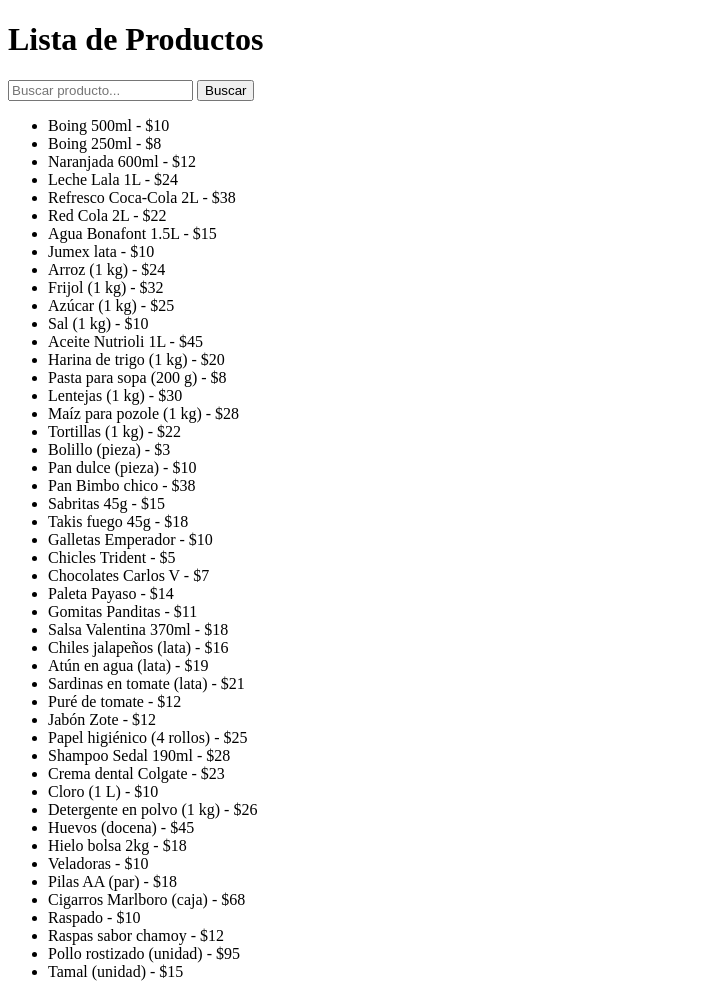
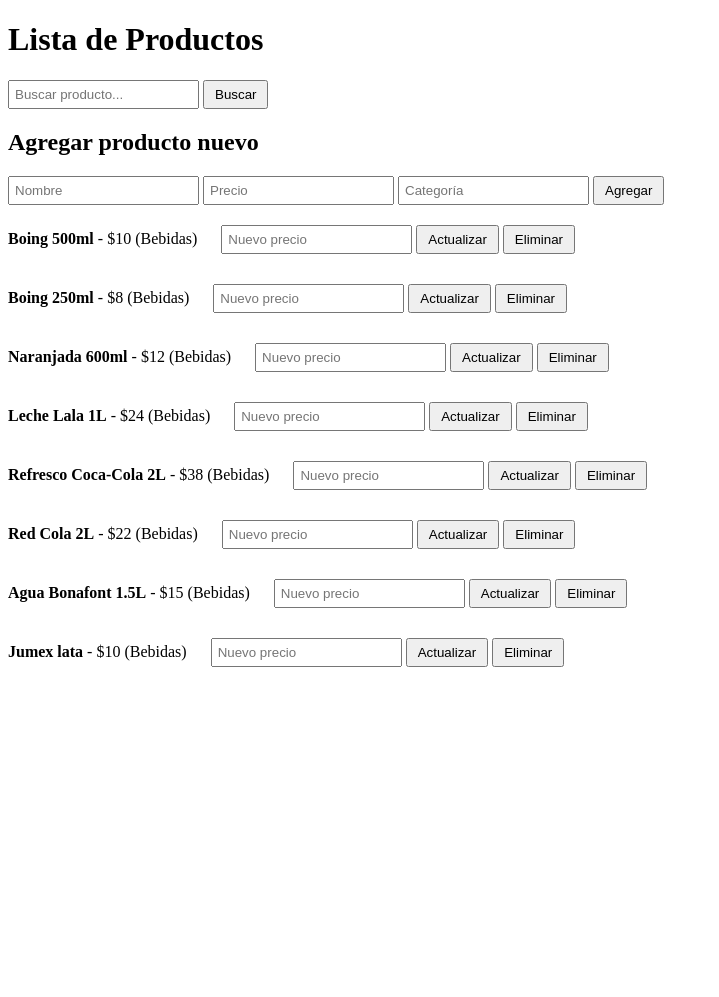
Before and after one commit to Marino2036/listaP, a Flask app: page / in a window 1280 px wide. Shown: the whole page, without its empty margins (0-719 px from the left). After the commit the page ends 667 px from the top, so only its background shows below. Run offline with Flask 3, Linux system fonts and the light colour scheme.

Commit message:
Agrega funcionalidades para agregar, eliminar y actualizar productos con persistencia JSON

```diff
--- a/app.py
+++ b/app.py
@@ -7,7 +7,7 @@ ARCHIVO_PRODUCTOS = "productos.json"
 
 # Lista inicial de productos (se usa si no hay archivo JSON)
 productos_inicial = [
-    # Bebidas
+    # (tu lista completa aquí, igual que en el código que enviaste)
     {"id": 1, "nombre": "Boing 500ml", "precio": 10, "categoria": "Bebidas"},
     {"id": 2, "nombre": "Boing 250ml", "precio": 8, "categoria": "Bebidas"},
     {"id": 3, "nombre": "Naranjada 600ml", "precio": 12, "categoria": "Bebidas"},
@@ -16,61 +16,10 @@ productos_inicial = [
     {"id": 6, "nombre": "Red Cola 2L", "precio": 22, "categoria": "Bebidas"},
     {"id": 7, "nombre": "Agua Bonafont 1.5L", "precio": 15, "categoria": "Bebidas"},
     {"id": 8, "nombre": "Jumex lata", "precio": 10, "categoria": "Bebidas"},
-
-    # Alimentos básicos
-    {"id": 9, "nombre": "Arroz (1 kg)", "precio": 24, "categoria": "Alimentos básicos"},
-    {"id": 10, "nombre": "Frijol (1 kg)", "precio": 32, "categoria": "Alimentos básicos"},
-    {"id": 11, "nombre": "Azúcar (1 kg)", "precio": 25, "categoria": "Alimentos básicos"},
-    {"id": 12, "nombre": "Sal (1 kg)", "precio": 10, "categoria": "Alimentos básicos"},
-    {"id": 13, "nombre": "Aceite Nutrioli 1L", "precio": 45, "categoria": "Alimentos básicos"},
-    {"id": 14, "nombre": "Harina de trigo (1 kg)", "precio": 20, "categoria": "Alimentos básicos"},
-    {"id": 15, "nombre": "Pasta para sopa (200 g)", "precio": 8, "categoria": "Alimentos básicos"},
-    {"id": 16, "nombre": "Lentejas (1 kg)", "precio": 30, "categoria": "Alimentos básicos"},
-    {"id": 17, "nombre": "Maíz para pozole (1 kg)", "precio": 28, "categoria": "Alimentos básicos"},
-
-    # Panadería
-    {"id": 18, "nombre": "Tortillas (1 kg)", "precio": 22, "categoria": "Panadería"},
-    {"id": 19, "nombre": "Bolillo (pieza)", "precio": 3, "categoria": "Panadería"},
-    {"id": 20, "nombre": "Pan dulce (pieza)", "precio": 10, "categoria": "Panadería"},
-    {"id": 21, "nombre": "Pan Bimbo chico", "precio": 38, "categoria": "Panadería"},
-
-    # Botanas y dulces
-    {"id": 22, "nombre": "Sabritas 45g", "precio": 15, "categoria": "Botanas y dulces"},
-    {"id": 23, "nombre": "Takis fuego 45g", "precio": 18, "categoria": "Botanas y dulces"},
-    {"id": 24, "nombre": "Galletas Emperador", "precio": 10, "categoria": "Botanas y dulces"},
-    {"id": 25, "nombre": "Chicles Trident", "precio": 5, "categoria": "Botanas y dulces"},
-    {"id": 26, "nombre": "Chocolates Carlos V", "precio": 7, "categoria": "Botanas y dulces"},
-    {"id": 27, "nombre": "Paleta Payaso", "precio": 14, "categoria": "Botanas y dulces"},
-    {"id": 28, "nombre": "Gomitas Panditas", "precio": 11, "categoria": "Botanas y dulces"},
-
-    # Conservas y salsas
-    {"id": 29, "nombre": "Salsa Valentina 370ml", "precio": 18, "categoria": "Conservas y salsas"},
-    {"id": 30, "nombre": "Chiles jalapeños (lata)", "precio": 16, "categoria": "Conservas y salsas"},
-    {"id": 31, "nombre": "Atún en agua (lata)", "precio": 19, "categoria": "Conservas y salsas"},
-    {"id": 32, "nombre": "Sardinas en tomate (lata)", "precio": 21, "categoria": "Conservas y salsas"},
-    {"id": 33, "nombre": "Puré de tomate", "precio": 12, "categoria": "Conservas y salsas"},
-
-    # Limpieza e higiene
-    {"id": 34, "nombre": "Jabón Zote", "precio": 12, "categoria": "Limpieza e higiene"},
-    {"id": 35, "nombre": "Papel higiénico (4 rollos)", "precio": 25, "categoria": "Limpieza e higiene"},
-    {"id": 36, "nombre": "Shampoo Sedal 190ml", "precio": 28, "categoria": "Limpieza e higiene"},
-    {"id": 37, "nombre": "Crema dental Colgate", "precio": 23, "categoria": "Limpieza e higiene"},
-    {"id": 38, "nombre": "Cloro (1 L)", "precio": 10, "categoria": "Limpieza e higiene"},
-    {"id": 39, "nombre": "Detergente en polvo (1 kg)", "precio": 26, "categoria": "Limpieza e higiene"},
-
-    # Otros
-    {"id": 40, "nombre": "Huevos (docena)", "precio": 45, "categoria": "Otros"},
-    {"id": 41, "nombre": "Hielo bolsa 2kg", "precio": 18, "categoria": "Otros"},
-    {"id": 42, "nombre": "Veladoras", "precio": 10, "categoria": "Otros"},
-    {"id": 43, "nombre": "Pilas AA (par)", "precio": 18, "categoria": "Otros"},
-    {"id": 44, "nombre": "Cigarros Marlboro (caja)", "precio": 68, "categoria": "Otros"},
-    {"id": 45, "nombre": "Raspado", "precio": 10, "categoria": "Otros"},
-    {"id": 46, "nombre": "Raspas sabor chamoy", "precio": 12, "categoria": "Otros"},
-    {"id": 47, "nombre": "Pollo rostizado (unidad)", "precio": 95, "categoria": "Otros"},
-    {"id": 48, "nombre": "Tamal (unidad)", "precio": 15, "categoria": "Otros"},
+    # ... sigue toda la lista ...
 ]
 
-# Funciones para cargar/guardar y modificar lista productos
+# Funciones para manejar productos y persistencia
 def guardar_productos(productos, archivo=ARCHIVO_PRODUCTOS):
     with open(archivo, "w", encoding="utf-8") as f:
         json.dump(productos, f, indent=4, ensure_ascii=False)
@@ -126,7 +75,7 @@ def eliminar(id_producto):
 @app.route('/actualizar/<int:id_producto>', methods=['POST'])
 def actualizar(id_producto):
     nuevo_precio = float(request.form.get('precio'))
-    actualizado = actualizar_precio(productos, id_producto, nuevo_precio)
+    actualizar_precio(productos, id_producto, nuevo_precio)
     return redirect(url_for('lista_productos'))
 
 if __name__ == '__main__':
--- a/templates/productos.html
+++ b/templates/productos.html
@@ -3,16 +3,45 @@
 <head>
     <title>Lista de Productos</title>
     <meta name="viewport" content="width=device-width, initial-scale=1">
+    <style>
+        form { margin-bottom: 20px; }
+        ul { list-style-type: none; padding: 0; }
+        li { margin-bottom: 10px; }
+        input[type="text"], input[type="number"] { padding: 5px; }
+        button { padding: 5px 10px; }
+    </style>
 </head>
 <body>
     <h1>Lista de Productos</h1>
+
+    <!-- Buscar -->
     <form method="get" action="/">
         <input type="text" name="q" placeholder="Buscar producto..." value="{{ consulta }}">
         <button type="submit">Buscar</button>
     </form>
+
+    <!-- Agregar producto nuevo -->
+    <h2>Agregar producto nuevo</h2>
+    <form method="post" action="/agregar">
+        <input type="text" name="nombre" placeholder="Nombre" required>
+        <input type="number" name="precio" placeholder="Precio" min="0" step="0.01" required>
+        <input type="text" name="categoria" placeholder="Categoría" required>
+        <button type="submit">Agregar</button>
+    </form>
+
+    <!-- Lista productos -->
     <ul>
         {% for producto in productos %}
-            <li>{{ producto.nombre }} - ${{ producto.precio }}</li>
+            <li>
+                <strong>{{ producto.nombre }}</strong> - ${{ producto.precio }} ({{ producto.categoria }})
+                <form method="post" action="/actualizar/{{ producto.id }}" style="display:inline-block; margin-left:20px;">
+                    <input type="number" name="precio" placeholder="Nuevo precio" min="0" step="0.01" required>
+                    <button type="submit">Actualizar</button>
+                </form>
+                <form method="post" action="/eliminar/{{ producto.id }}" style="display:inline-block;">
+                    <button type="submit" onclick="return confirm('¿Seguro que quieres eliminar este producto?')">Eliminar</button>
+                </form>
+            </li>
         {% endfor %}
     </ul>
 </body>
```
